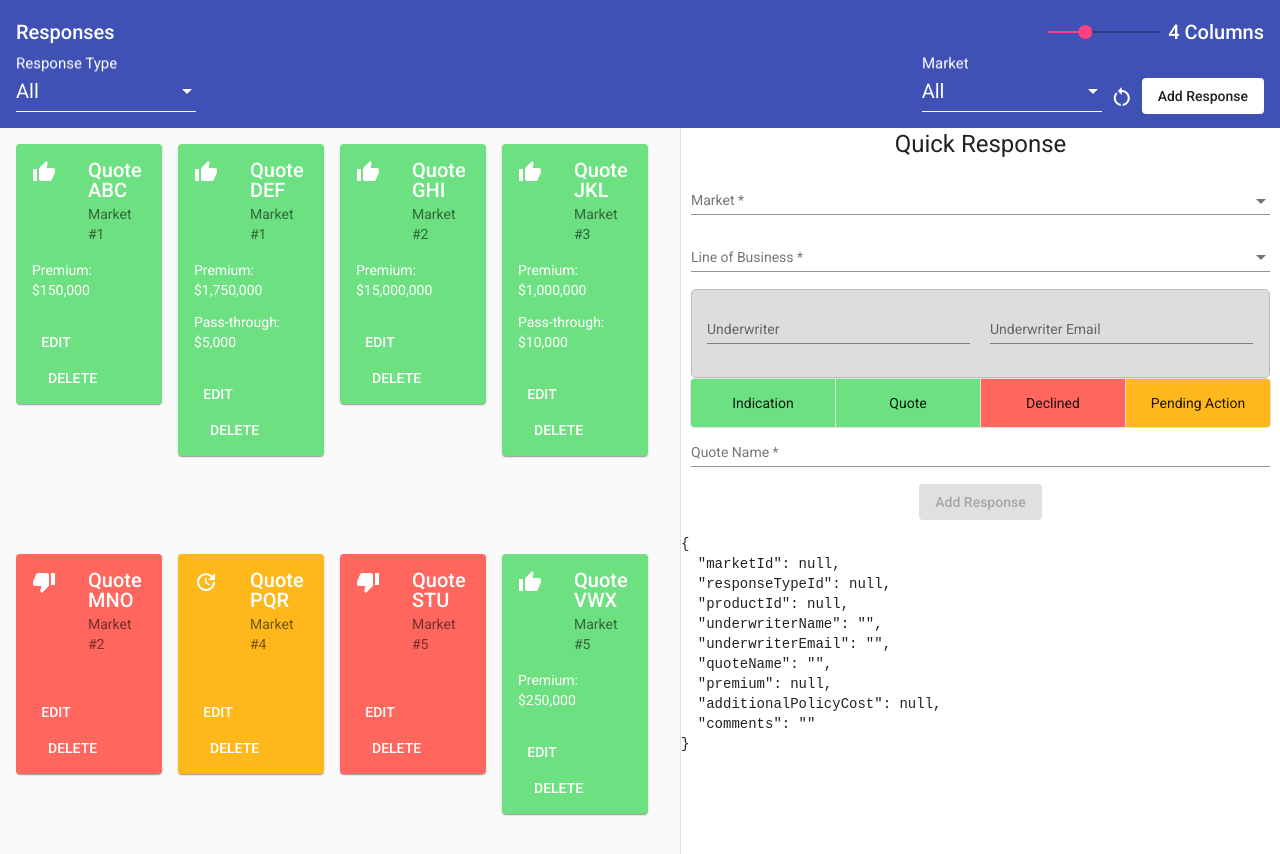
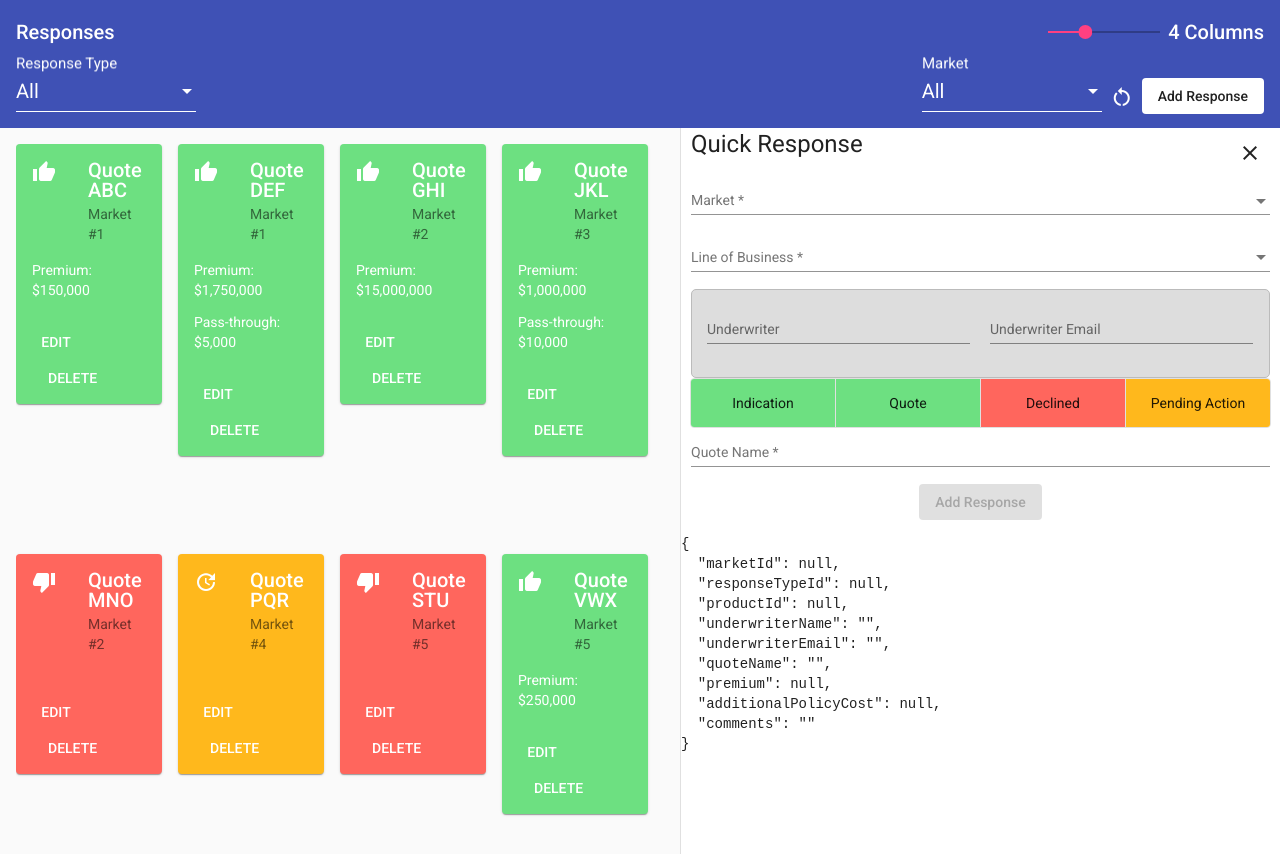
Before and after one commit to ojpbay/quote-intake-poc, an Angular app: page / in a window 1280 px wide. Both pictures are taken after a click on the button "Add Response". Shown: the top 854 px of the page. Built offline with nearby package versions, Linux system fonts and the light colour scheme.

Commit message:
1 file modified

```diff
--- a/src/app/quick-response/quick-response.component.html
+++ b/src/app/quick-response/quick-response.component.html
@@ -4,7 +4,12 @@
   fxLayoutAlign="space-around center"
   [formGroup]="responseForm"
 >
-  <h1>Quick Response</h1>
+  <div class="full-width" fxLayout="row" fxLayoutAlign="space-between center">
+    <h1 fxFlex>Quick Response</h1>
+    <button (click)="closeQuickResponse()" mat-icon-button>
+      <mat-icon>close</mat-icon>
+    </button>
+  </div>
 
   <mat-form-field class="full-width" fx>
     <mat-select formControlName="marketId" placeholder="Market">
```
